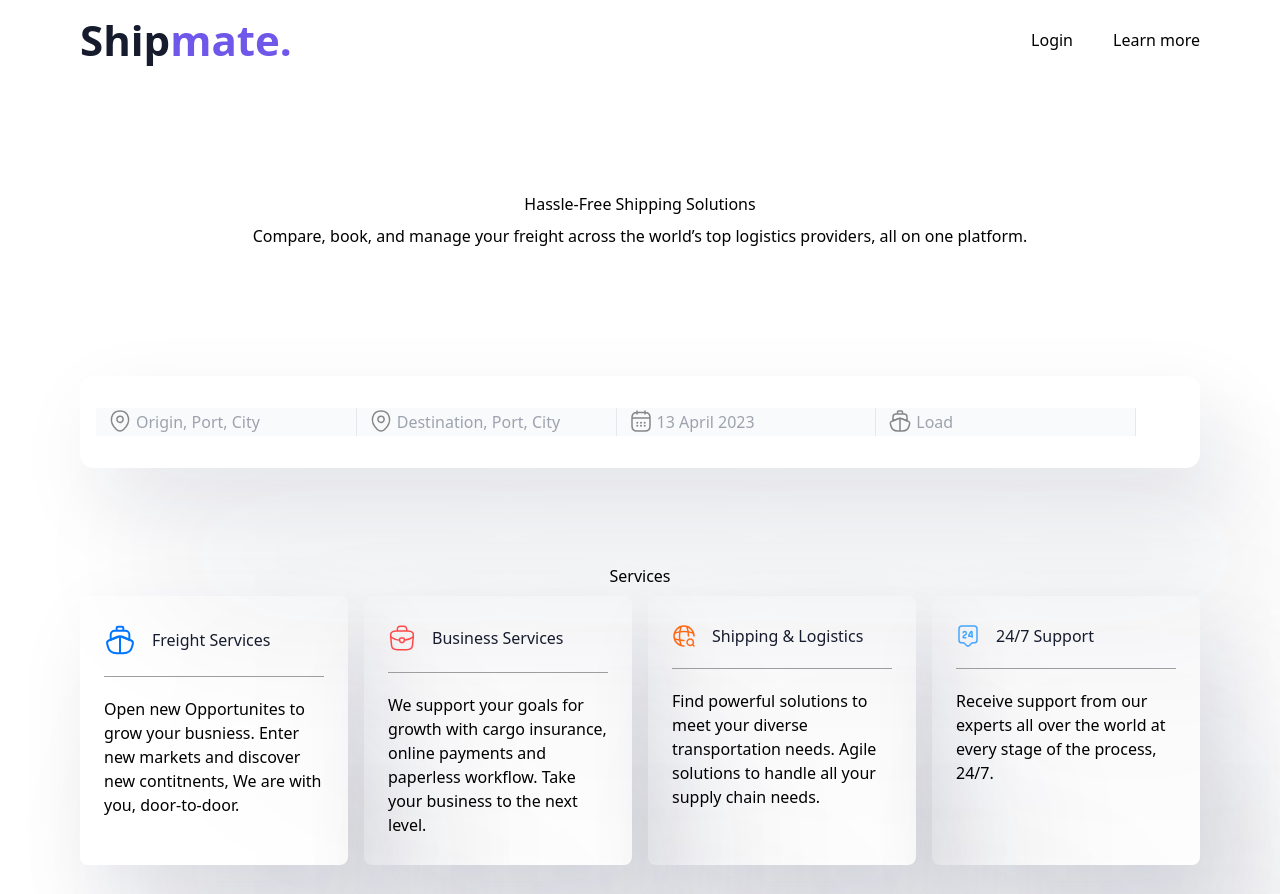
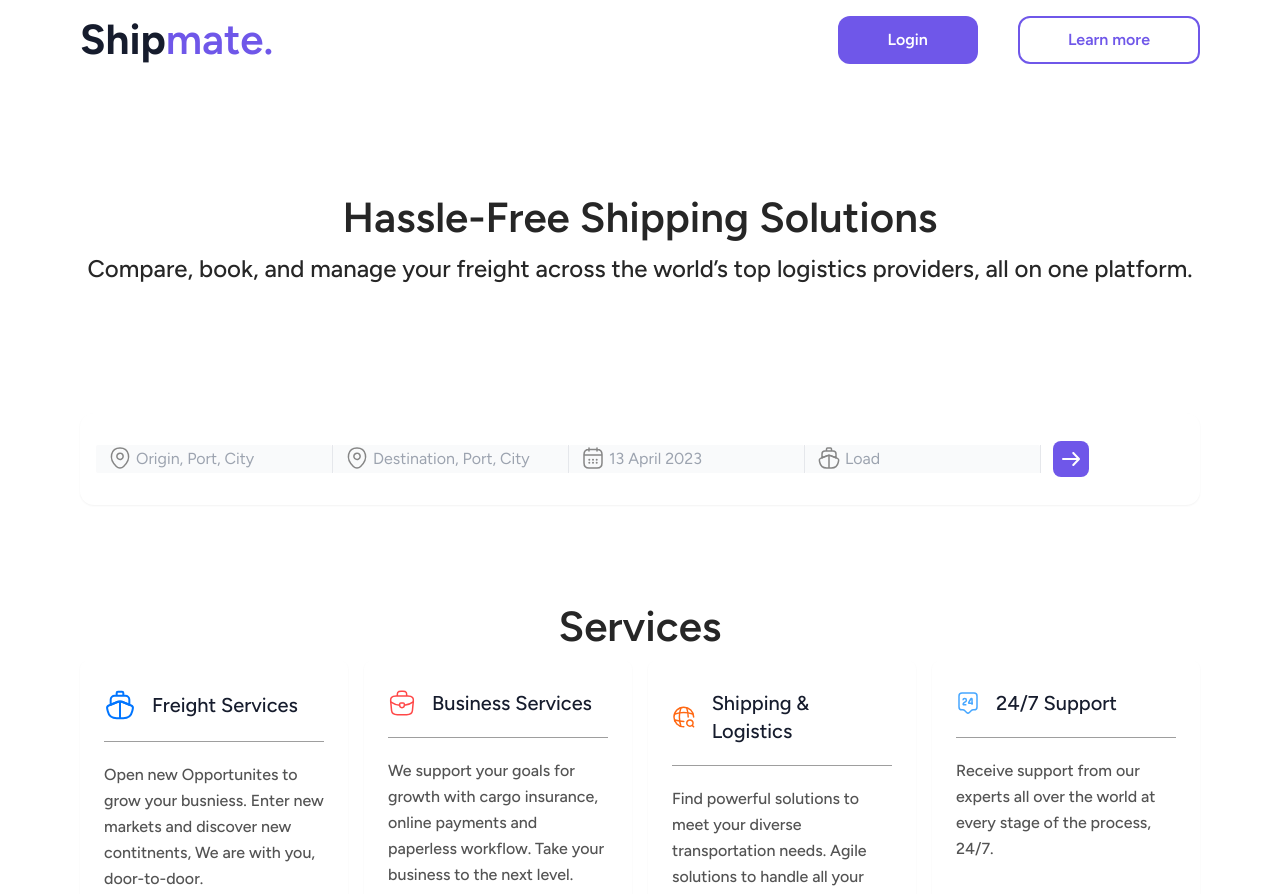
Before and after one commit to ekta1599/shipmate, a Next.js app: page / in a window 1280 px wide. Shown: the top 894 px of the page. Built offline with nearby package versions, Linux system fonts and the light colour scheme.

Commit message:
channges shadow

```diff
--- a/src/app/booking/page.js
+++ b/src/app/booking/page.js
@@ -66,7 +66,7 @@ export default function Booking() {
         <section>
           <div className="lg:flex gap-8">
             <div className="w-full lg:w-[calc(100%-380px)]">
-              <div className="shadow-main py-8 px-6 bg-white mb-[10px] rounded-[14px]">
+              <div className="shadow-sm py-8 px-6 bg-white mb-[10px] rounded-[14px]">
                 <h4 className="font-bold text-black mb-7 pb-14">
                   Booking summary
                 </h4>
@@ -97,7 +97,7 @@ export default function Booking() {
                 </div>
               </div>
               <div className="md:flex items-center gap-[10px]">
-                <div className="shadow-main py-5 px-6 bg-white mb-[10px] rounded-[14px] flex items-center flex-col md:w-max">
+                <div className="shadow-sm py-5 px-6 bg-white mb-[10px] rounded-[14px] flex items-center flex-col md:w-max">
                   <p className="text-xl font-semibold mb-2">
                     Total Weight/Volume
                   </p>
@@ -106,7 +106,7 @@ export default function Booking() {
                     114.21KG
                   </p>
                 </div>
-                <div className="shadow-main py-5 px-6 bg-white mb-[10px] rounded-[14px] md:w-[calc(100%-260px)]">
+                <div className="shadow-sm py-5 px-6 bg-white mb-[10px] rounded-[14px] md:w-[calc(100%-260px)]">
                   <p className="text-xl font-semibold mb-2">Load</p>
                   <div className="flex justify-center">
                     <h4 className="text-black font-bold mt-4">1X</h4>
@@ -123,14 +123,14 @@ export default function Booking() {
                 </div>
               </div>
               <div className="flex items-center gap-[10px]">
-                <div className="shadow-main py-5 px-6 bg-white mb-[10px] rounded-[14px] flex flex-col w-full">
+                <div className="shadow-sm py-5 px-6 bg-white mb-[10px] rounded-[14px] flex flex-col w-full">
                   <p className="text-xl font-semibold mb-8">
                     <span className="font-normal">Seller: </span>Primetime
                     Worldwide
                   </p>
                   <img src={Image1.src} alt="" className="mx-auto h-10" />
                 </div>
-                <div className="shadow-main py-5 px-6 bg-white mb-[10px] rounded-[14px] flex flex-col w-full">
+                <div className="shadow-sm py-5 px-6 bg-white mb-[10px] rounded-[14px] flex flex-col w-full">
                   <p className="text-xl font-semibold mb-8">
                     <span className="font-normal">Insurance: </span>Xcover.com
                   </p>
@@ -139,7 +139,7 @@ export default function Booking() {
               </div>
             </div>
             <div className="w-full lg:w-[380px] lg:min-w-[380px]">
-              <div className="shadow-main py-9 pl-9 pr-12 bg-white mb-[10px] rounded-[14px]">
+              <div className="shadow-sm py-9 pl-9 pr-12 bg-white mb-[10px] rounded-[14px]">
                 <div className="flex items-center gap-5 mb-9">
                   <h4 className="text-black font-bold">Price details</h4>
                   <div className="flex items-center w-max gap-2 px-3 py-1 rounded-full bg-[#E5E6E6] text-xs font-normal text-black">
--- a/src/app/globals.css
+++ b/src/app/globals.css
@@ -4,7 +4,7 @@
 @tailwind components;
 @tailwind utilities;
 
-/* body {
+body {
   @apply m-0 text-base leading-normal font-normal font-Figtree text-body;
 }
 
@@ -125,4 +125,4 @@ label {
   100% {
     transform: translateX(-75%) translateZ(0) scaleY(1);
   }
-} */
+}
--- a/src/app/page.js
+++ b/src/app/page.js
@@ -40,7 +40,7 @@ export default function Home() {
               logistics providers, all on one platform.
             </div>
           </div>
-          <div className="px-4 py-7 bg-white shadow-main rounded-[14px]">
+          <div className="px-4 py-7 bg-white shadow-sm rounded-[14px]">
             <form action="#" className="lg:flex items-center">
               <div className="grid lg:grid-cols-4 md:grid-cols-2 grid-cols-1 lg:gap-0 gap-6 lg:divide-x-[1px] lg:divide-gray-200 lg:dark:divide-gray-700">
                 <div className="filter-search-form relative">
@@ -103,7 +103,7 @@ export default function Home() {
           <div className="pt-24 pb-10">
             <h1 className="mb-2 text-center">Services</h1>
             <div className="grid grid-cols-1 md:grid-cols-2 lg:grid-cols-4 gap-4">
-              <div className="rounded-lg shadow-main dark:shadow-gray-800 px-6 py-7">
+              <div className="rounded-lg shadow-sm dark:shadow-gray-800 px-6 py-7">
                 <div className="flex items-center pb-5 border-b border-[#9E9E9E] ">
                   <FreightServices />
                   <h5 className="ps-4 font-medium text-black">
@@ -116,7 +116,7 @@ export default function Home() {
                   and discover new contitnents, We are with you, door-to-door.
                 </p>
               </div>
-              <div className="rounded-lg shadow-main dark:shadow-gray-800 px-6 py-7">
+              <div className="rounded-lg shadow-sm dark:shadow-gray-800 px-6 py-7">
                 <div className="flex items-center pb-5 border-b border-[#9E9E9E] ">
                   <BusinessServices />
                   <h5 className="ps-4 font-medium text-black">
@@ -130,7 +130,7 @@ export default function Home() {
                   next level.
                 </p>
               </div>
-              <div className="rounded-lg shadow-main dark:shadow-gray-800 px-6 py-7">
+              <div className="rounded-lg shadow-sm dark:shadow-gray-800 px-6 py-7">
                 <div className="flex items-center pb-5 border-b border-[#9E9E9E] ">
                   <ShippingLogistics />
                   <h5 className="ps-4 font-medium text-black">
@@ -143,7 +143,7 @@ export default function Home() {
                   needs. Agile solutions to handle all your supply chain needs.
                 </p>
               </div>
-              <div className="rounded-lg shadow-main dark:shadow-gray-800 px-6 py-7">
+              <div className="rounded-lg shadow-sm dark:shadow-gray-800 px-6 py-7">
                 <div className="flex items-center pb-5 border-b border-[#9E9E9E] ">
                   <SupportIcon />
                   <h5 className="ps-4 font-medium text-black">24/7 Support</h5>
--- a/src/app/shipment-details/page.js
+++ b/src/app/shipment-details/page.js
@@ -126,7 +126,7 @@ export default function ShipmentDetails() {
               </div>
             </div>
           </section>
-          <div className="px-4 py-7 mb-5 bg-white shadow-main rounded-[14px]">
+          <div className="px-4 py-7 mb-5 bg-white shadow-sm rounded-[14px]">
             <form action="#" className="lg:flex items-center">
               <div className="grid lg:grid-cols-4 md:grid-cols-2 grid-cols-1 lg:gap-0 gap-6 lg:divide-x-[1px] lg:divide-gray-200 lg:dark:divide-gray-700">
                 <div className="filter-search-form relative">
@@ -428,13 +428,13 @@ export default function ShipmentDetails() {
                 {/* Product grid */}
                 <div className="lg:col-span-3">
                   <Tab.Group>
-                    <Tab.List className="flex space-x-1 overflow-auto mb-9 rounded-xl bg-[#EBE8FF] shadow-main">
+                    <Tab.List className="flex space-x-1 overflow-auto mb-9 rounded-xl bg-[#EBE8FF] shadow-sm">
                       <Tab
                         className={({ selected }) =>
                           classNames(
                             "w-full rounded-lg py-3 text-sm font-bold leading-5 text-[#868686] focus:outline-none",
                             selected
-                              ? "bg-white shadow-main text-[#9747FF]"
+                              ? "bg-white shadow-sm text-[#9747FF]"
                               : "text-[#868686] hover:bg-white/[0.12] "
                           )
                         }
@@ -446,7 +446,7 @@ export default function ShipmentDetails() {
                           classNames(
                             "w-full rounded-lg py-3 text-sm font-bold leading-5 text-[#868686] focus:outline-none",
                             selected
-                              ? "bg-white shadow-main text-[#9747FF]"
+                              ? "bg-white shadow-sm text-[#9747FF]"
                               : "text-[#868686] hover:bg-white/[0.12] "
                           )
                         }
@@ -458,7 +458,7 @@ export default function ShipmentDetails() {
                           classNames(
                             "w-full rounded-lg py-3 text-sm font-bold leading-5 text-[#868686] focus:outline-none",
                             selected
-                              ? "bg-white shadow-main text-[#9747FF]"
+                              ? "bg-white shadow-sm text-[#9747FF]"
                               : "text-[#868686] hover:bg-white/[0.12] "
                           )
                         }
@@ -468,7 +468,7 @@ export default function ShipmentDetails() {
                     </Tab.List>
                     <Tab.Panels className="mt-2">
                       <Tab.Panel>
-                        <div className="py-[18px] px-7 rounded-[14px] bg-white shadow-main flex gap-3 justify-between">
+                        <div className="py-[18px] px-7 rounded-[14px] bg-white shadow-sm flex gap-3 justify-between">
                           <div>
                             <div className="flex items-center gap-6">
                               <button className="btn bg-[#AFFFAD] rounded-xl px-3 h-8 text-sm font-normal text-black flex gap-2 items-center">
@@ -527,7 +527,7 @@ export default function ShipmentDetails() {
                         </div>
                       </Tab.Panel>
                       <Tab.Panel>
-                        <div className="py-[18px] px-7 rounded-[14px] bg-white shadow-main flex gap-3 justify-between">
+                        <div className="py-[18px] px-7 rounded-[14px] bg-white shadow-sm flex gap-3 justify-between">
                           <div>
                             <div className="flex items-center gap-6">
                               <button className="btn bg-[#AFFFAD] rounded-xl px-3 h-8 text-sm font-normal text-black flex gap-2 items-center">
@@ -586,7 +586,7 @@ export default function ShipmentDetails() {
                         </div>
                       </Tab.Panel>
                       <Tab.Panel>
-                        <div className="py-[18px] px-7 rounded-[14px] bg-white shadow-main flex gap-3 justify-between">
+                        <div className="py-[18px] px-7 rounded-[14px] bg-white shadow-sm flex gap-3 justify-between">
                           <div>
                             <div className="flex items-center gap-6">
                               <button className="btn bg-[#AFFFAD] rounded-xl px-3 h-8 text-sm font-normal text-black flex gap-2 items-center">
--- a/tailwind.config.js
+++ b/tailwind.config.js
@@ -37,10 +37,6 @@ module.exports = {
         primary: "#6F57E9",
       },
 
-      boxShadow: {
-        main: "0px 0px 0px 0px rgba(21, 31, 72, 0.10), 19px 34px 84px 0px rgba(21, 31, 72, 0.10), 74px 134px 153px 0px rgba(21, 31, 72, 0.09), 167px 302px 207px 0px rgba(21, 31, 72, 0.05), 296px 536px 245px 0px rgba(21, 31, 72, 0.01), 463px 838px 268px 0px rgba(21, 31, 72, 0.00);",
-      },
-
       spacing: {
         0.75: "0.1875rem",
         3.25: "0.8125rem",
```
